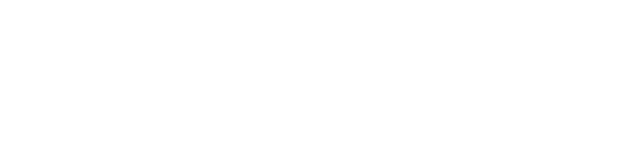
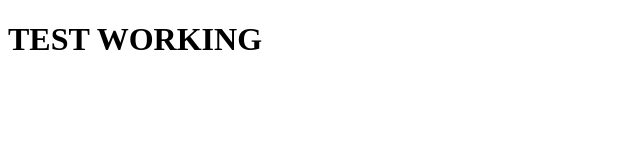
Before and after one commit to mohamednagme/mohamednagme.github.io, a plain HTML site: page index.html in a window 1280 px wide. Shown: the whole page, without its empty margins (0-640 px from the left). Drawn offline with Linux system fonts and the light colour scheme.

Commit message:
Update index.html

```diff
--- a/index.html
+++ b/index.html
@@ -4,6 +4,6 @@
 <script data-ad-client="ca-pub-4595639219390682" async src="https://pagead2.googlesyndication.com/pagead/js/adsbygoogle.js"></script>
 </head>
     <body>
-<script data-ad-client="ca-pub-4595639219390682" async src="https://pagead2.googlesyndication.com/pagead/js/adsbygoogle.js"></script>
+        <h1>TEST WORKING</h1>
     </body>
 </html>
```
